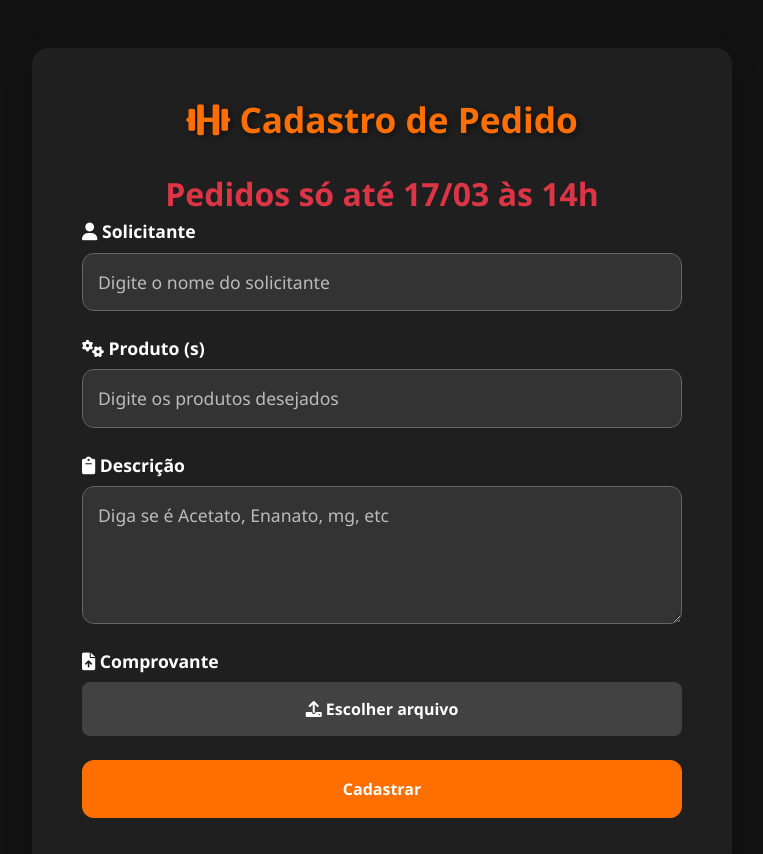
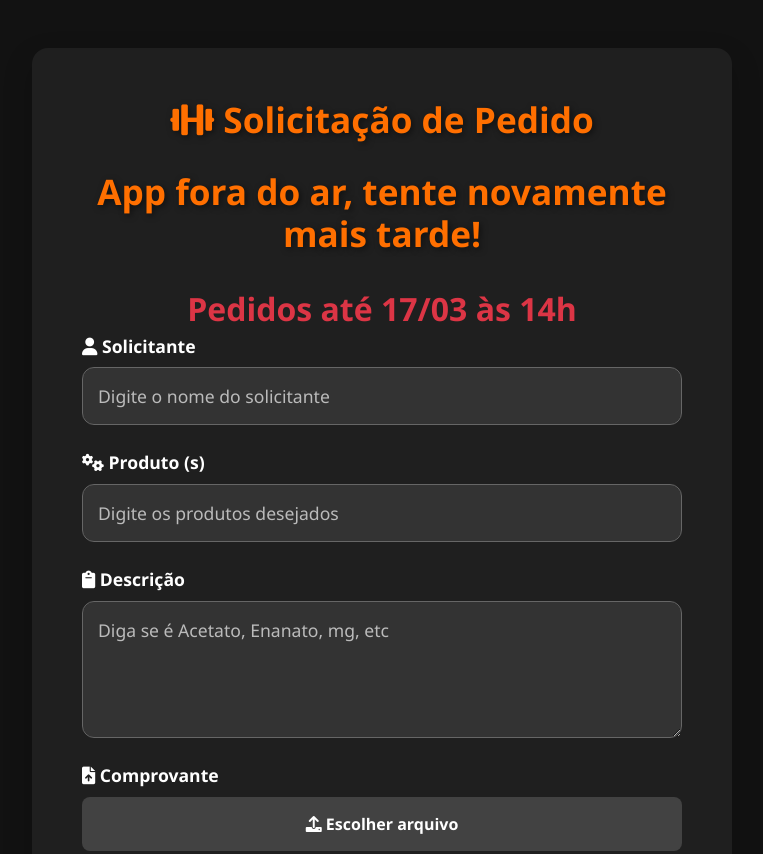
Before and after one commit to david-barbosa-arch/order-gate-front, a plain HTML site: page index.html in a window 1280 px wide. Shown: the top 854 px of the page, without its empty margins (258-1021 px from the left). Drawn offline with nearby package versions, Linux system fonts and the light colour scheme; no server answers.

Commit message:
Add - Health Check

```diff
--- a/assets/js/main.js
+++ b/assets/js/main.js
@@ -1,4 +1,4 @@
-const BASE_ROUTE = "https://8292-2804-1054-301b-e490-50f3-d07e-ffb3-24f0.ngrok-free.app";
+const BASE_ROUTE = "https://21a4-2804-1054-301b-e490-50f3-d07e-ffb3-24f0.ngrok-free.app";
 const BASE_URI = "pedidos";
 
 // INIT - LISTA DE PEDIDOS - INIT
@@ -43,15 +43,26 @@ async function excluirTodosPedidos() {
 }
 
 (async function healthCheck() {
-    const response = await fetch(`${BASE_ROUTE}/healthCheck`, { headers: {'ngrok-skip-browser-warning': 'true'}})
-    const result = await response.json();
+    try {
+      const response = await fetch(`${BASE_ROUTE}/healthCheck`, {
+        headers: { 'ngrok-skip-browser-warning': 'true' },
+      });
+      const result = await response.json();
 
-    const text = document.createElement('li');
-    text.appendChild = result;
+      const p = document.createElement('p');
+      p.textContent = JSON.stringify(result.message, null, 2);
 
-    const healthCheckSpan = document.getElementById('healthCheck');
-    healthCheckSpan.appendChild(text)
-})()
+      const healthCheckSpan = document.getElementById('healthCheck');
+      healthCheckSpan.appendChild(p);
+
+    } catch (error) {
+      console.error('Erro no health check:', error);
+      const p = document.createElement('p');
+      p.textContent = "App fora do ar, tente novamente mais tarde!";
+      const healthCheckSpan = document.getElementById('healthCheck');
+      healthCheckSpan.appendChild(p);
+    }
+  })();
 
 setInterval(healthCheck, 300000);
 
--- a/index.html
+++ b/index.html
@@ -12,9 +12,9 @@
 <body>
     <div class="container mt-5">
         <div class="form-container">
-            <h2><i class="fas fa-dumbbell"></i> Cadastro de Pedido</h2>
+            <h2><i class="fas fa-dumbbell"></i> Solicitação de Pedido</h2>
             <h2 id="healthCheck"></h2>
-            <div class="blinking">Pedidos só até 17/03 às 14h</div>
+            <div class="blinking">Pedidos até 17/03 às 14h</div>
             <form id="pedidoForm">
                 <div class="mb-4">
                     <label for="solicitante" class="form-label"><i class="fas fa-user"></i> Solicitante</label>
```
